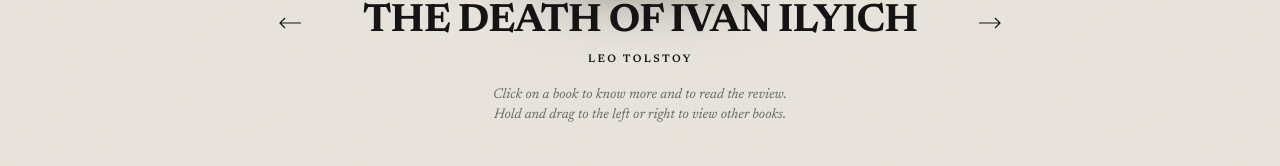
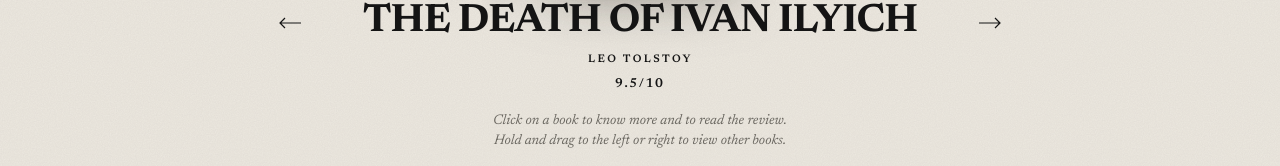
Before and after one commit to ivybot4/little-world, a React (Vite) app: page /library in a window 1280 px wide. Shown: the part 548-714 px from the top of the page. Built offline with nearby package versions, Linux system fonts and the light colour scheme.

Commit message:
added ratings

```diff
--- a/src/config/books.ts
+++ b/src/config/books.ts
@@ -4,6 +4,7 @@ export interface BookConfig {
   id: string;
   title: string;
   author: string;
+  rating: string;
   /** Book review paragraphs shown on the book review page */
   review: string[];
   /** Optional custom cover image URL (uses styled book cover if omitted) */
@@ -19,6 +20,7 @@ export const books: BookConfig[] = [
     id: 'the-death-of-ivan-ilyich',
     title: 'The Death of Ivan Ilyich',
     author: 'Leo Tolstoy',
+    rating: '9.5/10',
     review: [
       'This has easily become one of my favorite books. At just around 50 pages, The Death of Ivan Ilyich by Leo Tolstoy was a great read.',
       'There’s no surprise that the book is about the death of a man. It is about his regrets and thoughts when he knew he was going to die of a disease. It revolves around how even when we do everything by the book, we might end up feeling dissatisfied on our deathbed.',
@@ -36,6 +38,7 @@ export const books: BookConfig[] = [
     id: 'the-little-prince',
     title: 'The Little Prince',
     author: 'Antoine de Saint-Exupéry',
+    rating: '9/10',
     review: [
       'The one thing I know is that I was smiling the entire time I was reading the book. This book really made me feel good. ',
       'The Little Prince by Antoine de Saint-Exupéry is an eighty-page book about the nicest prince from a star who meets a serious pilot in the desert. This book is about how the pilot remembers the prince and the conversations he had with him. The language is very easy to read, and you can probably read the entire book in less than 2 hours. The author’s drawings definitely add to the reading experience. ',
@@ -51,6 +54,7 @@ export const books: BookConfig[] = [
     id: 'the-midnight-library',
     title: 'The Midnight Library',
     author: 'Matt Haig',
+    rating: '8.5/10',
     review: [
       'I had the chance to meet the author of The Midnight Library and get my copy of the book signed during his promotional tour for ‘The Midnight Train’. Matt Haig looked at it and immediately went, “This wins for having the most Post-its.” And that is for a reason.',
       'The story follows Nora Seed,  a woman in her thirties, who gets transported to a library where she can try out all the infinite lives that she could have lived. She gets to experience all the different versions of her life based on her regrets. So if she regretted not moving abroad, she was transported into a life where she did. With around 350 pages, the story progression is fairly fast. Short chapters and quick movement from one “life” to another make it fun and easy to read.',
@@ -67,6 +71,7 @@ export const books: BookConfig[] = [
     id: 'farenheit-451',
     title: 'Farenheit 451',
     author: 'Ray Bradbury',
+    rating: '7.5/10',
     review: [
       'Fahrenheit 451 is a short novel (about 150 pages) by Ray Bradbury that made me question how I process information and define intelligence.',
       'The story follows the protagonist, Guy Montag, a fireman in a world where firemen burn houses that contain books. He begins to question his job and understand the importance of books throughout the story, and questions his personal philosophy.',
--- a/src/pages/BookReviewPage.css
+++ b/src/pages/BookReviewPage.css
@@ -87,7 +87,7 @@
 }
 
 .book-review-title {
-  margin: 0 0 20px;
+  margin: 0 0 10px;
   font-family: 'Newsreader', 'Cormorant Garamond', Georgia, serif;
   font-weight: 700;
   font-size: clamp(32px, 4.2vw, 56px);
@@ -95,6 +95,15 @@
   letter-spacing: -0.02em;
   text-transform: uppercase;
   color: #141414;
+}
+
+.book-review-rating {
+  margin: 0 0 18px;
+  font-family: 'Newsreader', Georgia, serif;
+  font-weight: 600;
+  font-size: 15px;
+  letter-spacing: 0.12em;
+  color: #6d6a63;
 }
 
 .book-review-divider {
--- a/src/pages/BookReviewPage.tsx
+++ b/src/pages/BookReviewPage.tsx
@@ -55,6 +55,7 @@ export function BookReviewPage() {
         <article className="book-review-text-col">
           <p className="book-review-author">{book.author}</p>
           <h1 className="book-review-title">{book.title}</h1>
+          <p className="book-review-rating">{book.rating}</p>
           <div className="book-review-divider" />
 
           <div className="book-review-body">
--- a/src/pages/LibraryPage.css
+++ b/src/pages/LibraryPage.css
@@ -428,6 +428,15 @@
   line-height: 1.2;
   letter-spacing: 0.22em;
   text-transform: uppercase;
+  color: var(--ink);
+}
+
+.vasari-cap-rating {
+  font-family: "Newsreader", Georgia, serif;
+  font-weight: 600;
+  font-size: 13px;
+  line-height: 1.2;
+  letter-spacing: 0.12em;
   color: var(--ink);
 }
 
--- a/src/pages/LibraryPage.tsx
+++ b/src/pages/LibraryPage.tsx
@@ -32,6 +32,7 @@ export function LibraryPage() {
   const stageRef = useRef<HTMLDivElement>(null);
   const maskTitleRef = useRef<HTMLDivElement>(null);
   const maskSubRef = useRef<HTMLDivElement>(null);
+  const maskRatingRef = useRef<HTMLDivElement>(null);
   const activeBookIdxRef = useRef<number>(resolvedStartIdx);
   const stepShelfRef = useRef<(delta: number) => void>(() => {});
 
@@ -191,6 +192,7 @@ export function LibraryPage() {
       sessionStorage.setItem(ACTIVE_BOOK_STORAGE_KEY, book.id);
       swapMaskText(maskTitleRef.current, book.title, dir);
       swapMaskText(maskSubRef.current, book.author, dir);
+      swapMaskText(maskRatingRef.current, book.rating, dir);
     }
 
     function openActiveBookReview() {
@@ -549,6 +551,9 @@ export function LibraryPage() {
         <div className="vasari-mask" ref={maskSubRef}>
           <span className="vasari-cap-sub">{initialBook.author}</span>
         </div>
+        <div className="vasari-mask" ref={maskRatingRef}>
+          <span className="vasari-cap-rating">{initialBook.rating}</span>
+        </div>
         <p className="vasari-cap-hint">
           Click on a book to know more and to read the review.
           <br />
```
